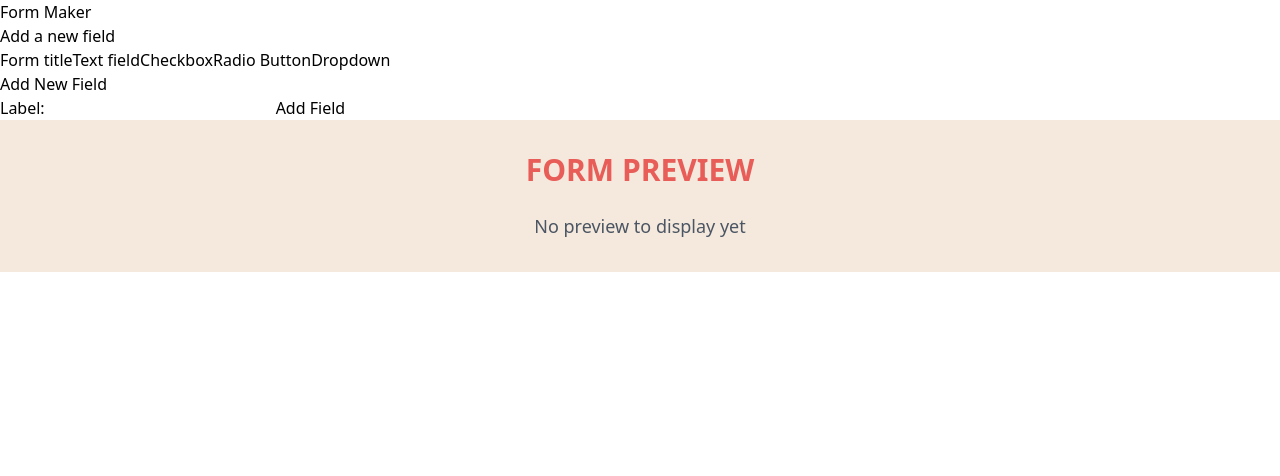
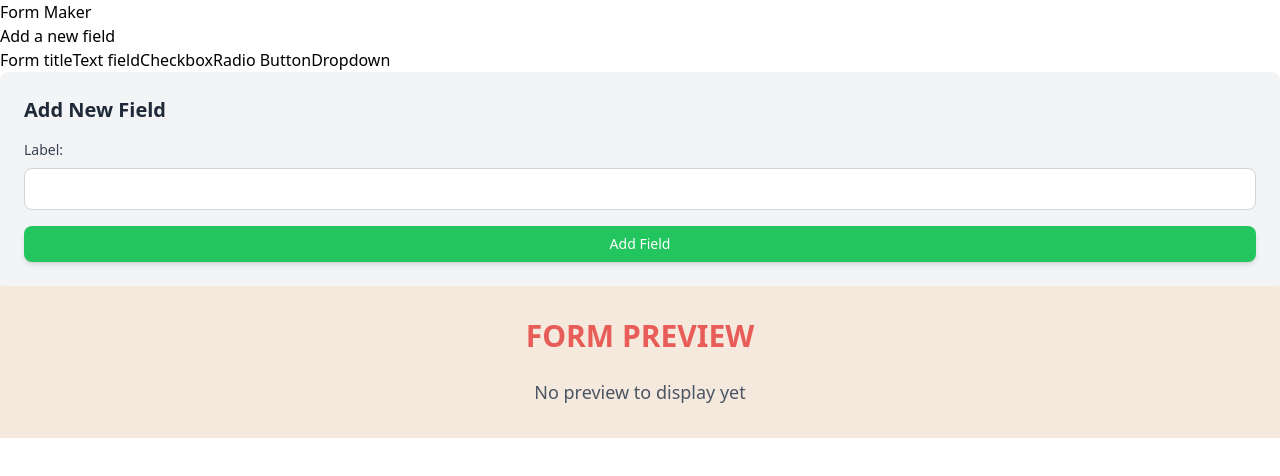
Before and after one commit to r0binsahin/form-maker, a React (Vite) app: page / in a window 1280 px wide. Both pictures are taken after a click on the button "Text field". Shown: the top 476 px of the page. Built offline with nearby package versions, Linux system fonts and the light colour scheme.

Commit message:
styles form field

```diff
--- a/src/components/form-field/form-field.tsx
+++ b/src/components/form-field/form-field.tsx
@@ -83,34 +83,45 @@
       onSaveField(field);
     }
   };
+  return (
+    <div className='p-4 bg-gray-100 rounded-lg shadow-lg md:p-6'>
+      <h2 className='text-xl font-bold text-gray-800 mb-4'>
+        {fieldToEdit ? 'Edit Field' : 'Add New Field'}
+      </h2>
 
-  return (
-    <div>
-      <h2>{fieldToEdit ? 'Edit Field' : 'Add New Field'}</h2>
-
-      <label>
-        Label:
+      <div className='mb-4'>
+        <label className='block text-sm font-medium text-gray-700 mb-2'>
+          Label:
+        </label>
         <input
           type='text'
           name='label'
           value={field.label}
           onChange={handleChange}
+          className='w-full p-2 border border-gray-300 rounded-lg focus:outline-none focus:ring-2 focus:ring-blue-500'
         />
-        {errors.label && <div style={{ color: 'red' }}>{errors.label}</div>}
-      </label>
+        {errors.label && (
+          <div className='text-sm text-red-500 mt-1'>{errors.label}</div>
+        )}
+      </div>
 
       {(field.type === 'radio' || field.type === 'dropdown') && (
-        <div>
-          <label>Options:</label>
+        <div className='mb-4'>
+          <label className='block text-sm font-medium text-gray-700 mb-2'>
+            Options:
+          </label>
           {field.options?.map((option, index) => (
-            <div key={index}>
+            <div key={index} className='flex items-center gap-2 mb-2'>
               <input
                 type='text'
                 value={option}
                 onChange={(e) => handleOptionChange(index, e.target.value)}
+                className='w-full p-2 border border-gray-300 rounded-lg focus:outline-none focus:ring-2 focus:ring-blue-500'
               />
               {errors.options?.[index] && (
-                <div style={{ color: 'red' }}>{errors.options[index]}</div>
+                <div className='text-sm text-red-500'>
+                  {errors.options[index]}
+                </div>
               )}
             </div>
           ))}
@@ -118,13 +129,17 @@
             onClick={() =>
               setField({ ...field, options: [...(field.options || []), ''] })
             }
+            className='px-4 py-2 bg-blue-500 text-white text-sm rounded-lg shadow-md hover:bg-blue-600 focus:ring-2 focus:ring-blue-500'
           >
             Add Option
           </button>
         </div>
       )}
 
-      <button onClick={handleSave}>
+      <button
+        onClick={handleSave}
+        className='w-full py-2 bg-green-500 text-white text-sm font-medium rounded-lg shadow-md hover:bg-green-600 focus:ring-2 focus:ring-green-500'
+      >
         {fieldToEdit ? 'Save Changes' : 'Add Field'}
       </button>
     </div>
```
